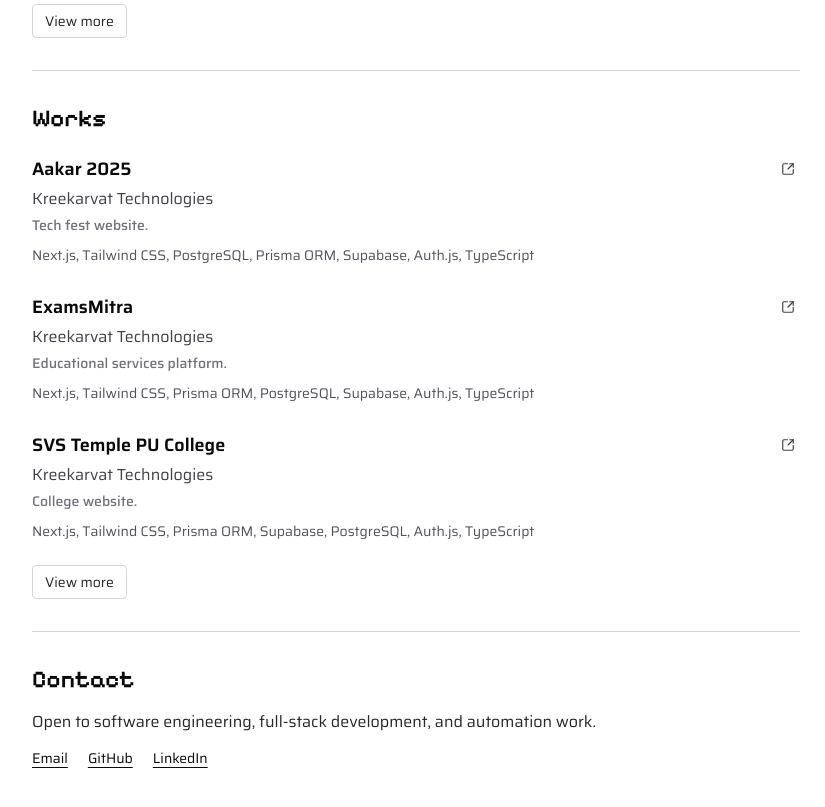
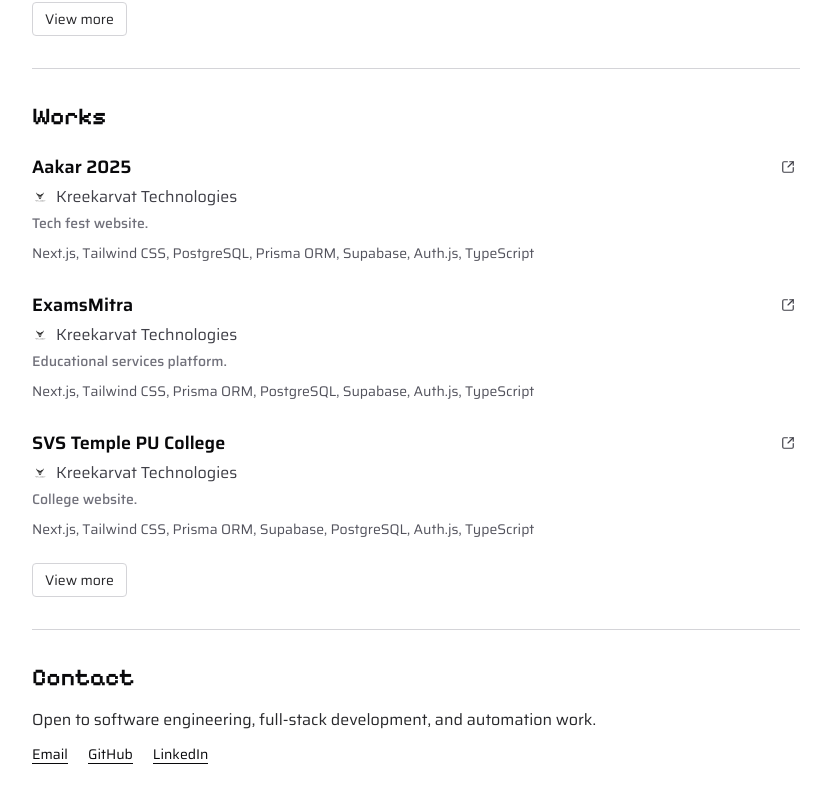
Before and after one commit to jtuluve/portfolio, a Next.js app: page /minimal in a window 1280 px wide. Shown: the part 1955-2762 px from the top of the page, without its empty margins (224-1049 px from the left). Built offline with nearby package versions, Linux system fonts and the light colour scheme.

Commit message:
feat: Enhance minimal portfolio with animated links, improved skills section, and alternate profile image

```diff
--- a/app/minimal/minimal-portfolio.tsx
+++ b/app/minimal/minimal-portfolio.tsx
@@ -13,7 +13,13 @@
 import type { ReactNode } from "react";
 import { useEffect, useRef, useState } from "react";
 
-const coreSkills = ["Python", "JavaScript", "TypeScript", "Next.js", "MongoDB"];
+const coreSkills = [
+  { name: "Python", hoverBg: "hover:bg-[#ecf3ff]" },
+  { name: "JavaScript", hoverBg: "hover:bg-[#fffef3]" },
+  { name: "TypeScript", hoverBg: "hover:bg-[#edf2ff]" },
+  { name: "Next.js", hoverBg: "hover:bg-[#f6f6ff]" },
+  { name: "MongoDB", hoverBg: "hover:bg-[#effbf3]" },
+];
 const initialProjectCount = 3;
 const initialWorkCount = 3;
 const initialAchievementCount = 4;
@@ -128,18 +134,61 @@
 function ExternalLink({
   href,
   children,
+  animated = false,
+  className = "",
 }: {
   href: string;
   children: ReactNode;
+  animated?: boolean;
+  className?: string;
 }) {
+  if (!animated) {
     return (
       <a
         href={href}
         target="_blank"
         rel="noreferrer"
-      className="underline underline-offset-4 hover:no-underline"
+        className={`underline underline-offset-4 hover:no-underline ${className}`}
       >
         {children}
+      </a>
+    );
+  }
+
+  const letters = typeof children === "string" ? children.split("") : null;
+
+  return (
+    <a
+      href={href}
+      target="_blank"
+      rel="noreferrer"
+      className={`group inline-flex cursor-pointer items-center border-b border-current leading-none ${className}`}
+    >
+      {letters ? (
+        <span aria-hidden="true" className="inline-flex">
+          {letters.map((letter, index) => (
+            <span
+              key={`${letter}-${index}`}
+              className="relative inline-block h-[1.2em] overflow-hidden leading-[1.2em]"
+            >
+              <span
+                className="flex flex-col transition-transform duration-300 ease-[cubic-bezier(0.22,1,0.36,1)] group-hover:-translate-y-1/2"
+                style={{ transitionDelay: `${index * 18}ms` }}
+              >
+                <span className="block h-[1.2em] leading-[1.2em]">
+                  {letter === " " ? "\u00a0" : letter}
+                </span>
+                <span className="block h-[1.2em] leading-[1.2em]">
+                  {letter === " " ? "\u00a0" : letter}
+                </span>
+              </span>
+            </span>
+          ))}
+        </span>
+      ) : (
+        children
+      )}
+      {letters ? <span className="sr-only">{children}</span> : null}
     </a>
   );
 }
@@ -268,14 +317,30 @@
             Portfolio
           </p>
           <div className="flex items-center gap-4">
+            <div className="group relative h-16 w-16 [perspective:900px]">
+              <div className="relative h-full w-full [transform-style:preserve-3d] rounded-full border border-zinc-300 transition-transform duration-700 ease-in-out group-hover:[transform:rotateY(180deg)] dark:border-zinc-600">
+                <div className="absolute inset-0 [backface-visibility:hidden]">
                   <Image
                     src="/me.png"
                     alt="Profile picture of Jnanesh"
-              width={64}
-              height={64}
-              className="h-16 w-16 rounded-full border border-zinc-300 object-cover dark:border-zinc-600"
+                    fill
+                    sizes="64px"
+                    className="rounded-full border-none object-cover"
                     priority
                   />
+                </div>
+                <div className="absolute inset-0 [transform:rotateY(180deg)] [backface-visibility:hidden]">
+                  <Image
+                    src="/me3.png"
+                    alt="Alternate profile picture of Jnanesh"
+                    fill
+                    sizes="64px"
+                    className="rounded-full border-none object-cover"
+                    priority
+                  />
+                </div>
+              </div>
+            </div>
             <h1 className="font-pixelify text-4xl font-semibold tracking-tight md:text-5xl">
               Jnanesh
             </h1>
@@ -285,8 +350,12 @@
             services, automation tools, and developer utilities.
           </p>
           <div className="mt-6 flex flex-wrap gap-x-5 gap-y-2 text-sm">
-            <ExternalLink href="/resume.pdf">Resume</ExternalLink>
-            <ExternalLink href="https://github.com/jtuluve">GitHub</ExternalLink>
+            <ExternalLink href="/resume.pdf" animated>
+              Resume
+            </ExternalLink>
+            <ExternalLink href="https://github.com/jtuluve" animated>
+              GitHub
+            </ExternalLink>
           </div>
         </header>
 
@@ -296,10 +365,10 @@
           <div className="mt-5 flex flex-wrap gap-2">
             {coreSkills.map((skill) => (
               <span
-                key={skill}
-                className="rounded border border-zinc-300 px-2.5 py-1 text-sm text-zinc-800 dark:border-zinc-700 dark:text-zinc-200"
+                key={skill.name}
+                className={`rounded border border-zinc-300 px-2.5 py-1 text-sm text-zinc-800 transition-colors transition-transform duration-150 hover:-translate-y-0.5 hover:border-zinc-500 hover:text-zinc-950 dark:border-zinc-700 dark:text-zinc-200 dark:hover:border-zinc-400 dark:hover:text-zinc-50 ${skill.hoverBg}`}
               >
-                {skill}
+                {skill.name}
               </span>
             ))}
           </div>
@@ -470,9 +539,20 @@
                     </div>
                   ) : null}
                 </div>
+                {work.logoSrc ? (
+                  <p className="mt-1 flex items-center gap-2 text-zinc-700 dark:text-zinc-300">
+                    <img
+                      src={work.logoSrc}
+                      alt=""
+                      className="h-[1em] w-[1em] shrink-0 rounded object-cover"
+                    />
+                    <span>{work.company}</span>
+                  </p>
+                ) : (
                   <p className="mt-1 text-zinc-700 dark:text-zinc-300">
                     {work.company}
                   </p>
+                )}
                 <p className="mt-0.5 text-sm font-medium leading-6 text-zinc-500 dark:text-zinc-400">
                   {minimalWorkDescriptions[work.title] ?? work.description}
                 </p>
@@ -500,9 +580,13 @@
             work.
           </p>
           <div className="mt-3 flex flex-wrap gap-x-5 gap-y-2 text-sm">
-            <ExternalLink href="mailto:jtuluve@gmail.com">Email</ExternalLink>
-            <ExternalLink href="https://github.com/jtuluve">GitHub</ExternalLink>
-            <ExternalLink href="https://www.linkedin.com/in/jtuluve">
+            <ExternalLink href="mailto:jtuluve@gmail.com" animated>
+              Email
+            </ExternalLink>
+            <ExternalLink href="https://github.com/jtuluve" animated>
+              GitHub
+            </ExternalLink>
+            <ExternalLink href="https://www.linkedin.com/in/jtuluve" animated>
               LinkedIn
             </ExternalLink>
           </div>
--- a/constants/data.ts
+++ b/constants/data.ts
@@ -296,6 +296,7 @@
     description: "Promotional site for Aakar 2025 Techno-Cultural Fest. Integrated event listings, dynamic schedules, and registration forms with creative branding.",
     role: "Backend Developer",
     company: "Kreekarvat Technologies",
+    logoSrc: "/logos/kreekarvat.jpg",
     tools: ["Next.js", "Tailwind CSS", "PostgreSQL", "Prisma ORM", "Supabase", "Auth.js", "TypeScript"],
     liveUrl: "https://aakar2025.in/",
     collaborators: ["Gauresh G Pai"],
@@ -306,6 +307,7 @@
     description: "Multi-purpose educational platform offering academic resources, exam schedules, and student services. Built responsive pages and components for optimized mobile experience.",
     role: "Backend Developer",
     company: "Kreekarvat Technologies",
+    logoSrc: "/logos/kreekarvat.jpg",
     tools: ["Next.js", "Tailwind CSS", "Prisma ORM", "PostgreSQL", "Supabase", "Auth.js", "TypeScript"],
     liveUrl: "https://www.examsmitra.com/",
     collaborators: ["Gauresh G Pai", "Harshitha", "Dhanya", "Yashas"],
@@ -316,6 +318,7 @@
     description: "Official website for SVS Temple PU College. Developed a clean and informative layout to present academic offerings, staff information, and admission details. Prioritized performance and responsive design.",
     role: "Backend Developer",
     company: "Kreekarvat Technologies",
+    logoSrc: "/logos/kreekarvat.jpg",
     tools: ["Next.js", "Tailwind CSS", "Prisma ORM", "Supabase", "PostgreSQL", "Auth.js", "TypeScript"],
     liveUrl: "https://svstpu.edu.in",
     collaborators: ["Gauresh G Pai", "Nidhi D"],
@@ -326,6 +329,7 @@
     description: "Campaign manager for SMS, email, and WhatsApp marketing with real-time analytics. Built to help small businesses track performance and ROI.",
     role: "Volunteer Tool Developer",
     company: "Billmaxo Solutions",
+    logoSrc: "/logos/billmaxo.jpg",
     tools: ["Node.js", "WhatsApp-Web.js", "Puppeteer", "Express.js"],
     liveUrl: null,
     collaborators: ["Gauresh G Pai"],
@@ -336,6 +340,7 @@
     description: "An internal web portal developed for AJ Institute of Medical Sciences to manage employee data efficiently. Features include department-wise access, attendance tracking, role-based permissions, and intuitive UI for HR and administrative tasks.",
     role: "Software Engineer",
     company: "AJIMS",
+    logoSrc: "/logos/ajims.jpg",
     tools: ["Next.js", "Tailwind CSS", "MongoDB"],
     liveUrl: "https://ajims.vercel.app",
     collaborators: ["Gauresh G Pai", "Vikram", "Jyothi", "Nidhi Jadav", "Himanshu Hegde", "Milan C I"],
@@ -346,6 +351,7 @@
     description: "Tool to send digital receipts, order updates, and offers through WhatsApp Business API to improve customer engagement.",
     role: "Volunteer Tool Developer",
     company: "Billmaxo Solutions",
+    logoSrc: "/logos/billmaxo.jpg",
     tools: ["WhatsApp API", "Node.js", "Puppeteer", "Express.js"],
     liveUrl: null,
     collaborators: ["Gauresh G Pai"],
@@ -356,6 +362,7 @@
     description: "Utility to synchronize restaurant orders from Swiggy with Billmaxo POS for real-time billing, eliminating manual entries and reducing delays.",
     role: "Volunteer Tool Developer",
     company: "Billmaxo Solutions",
+    logoSrc: "/logos/billmaxo.jpg",
     tools: ["Node.js", "Puppeteer", "Express.js"],
     liveUrl: null,
     collaborators: ["Gauresh G Pai"],
@@ -366,6 +373,7 @@
     description: "Official website for SVS Temple English Medium School. Developed a clean and informative layout to present academic offerings, staff information, and admission details. Prioritized performance and responsive design.",
     role: "Backend Developer",
     company: "Kreekarvat Technologies",
+    logoSrc: "/logos/kreekarvat.jpg",
     tools: ["Next.js", "Tailwind CSS", "Prisma ORM", "Supabase", "PostgreSQL", "Auth.js", "TypeScript"],
     liveUrl: "https://svstpu.edu.in",
     collaborators: ["Gauresh G Pai", "Nidhi D", "Himanshu Hegde", "Milan C I"],
@@ -376,6 +384,7 @@
     description: "Automated order fetching and synchronization tool for restaurants using Zomato, integrated directly with billing systems.",
     role: "Volunteer Tool Developer",
     company: "Billmaxo Solutions",
+    logoSrc: "/logos/billmaxo.jpg",
     tools: ["Node.js", "Puppeteer", "Express.js"],
     liveUrl: null,
     collaborators: ["Gauresh G Pai"],
```
Also changed, not shown: public/me3.png (added). Lines whose indentation alone changed are shown as unchanged.
